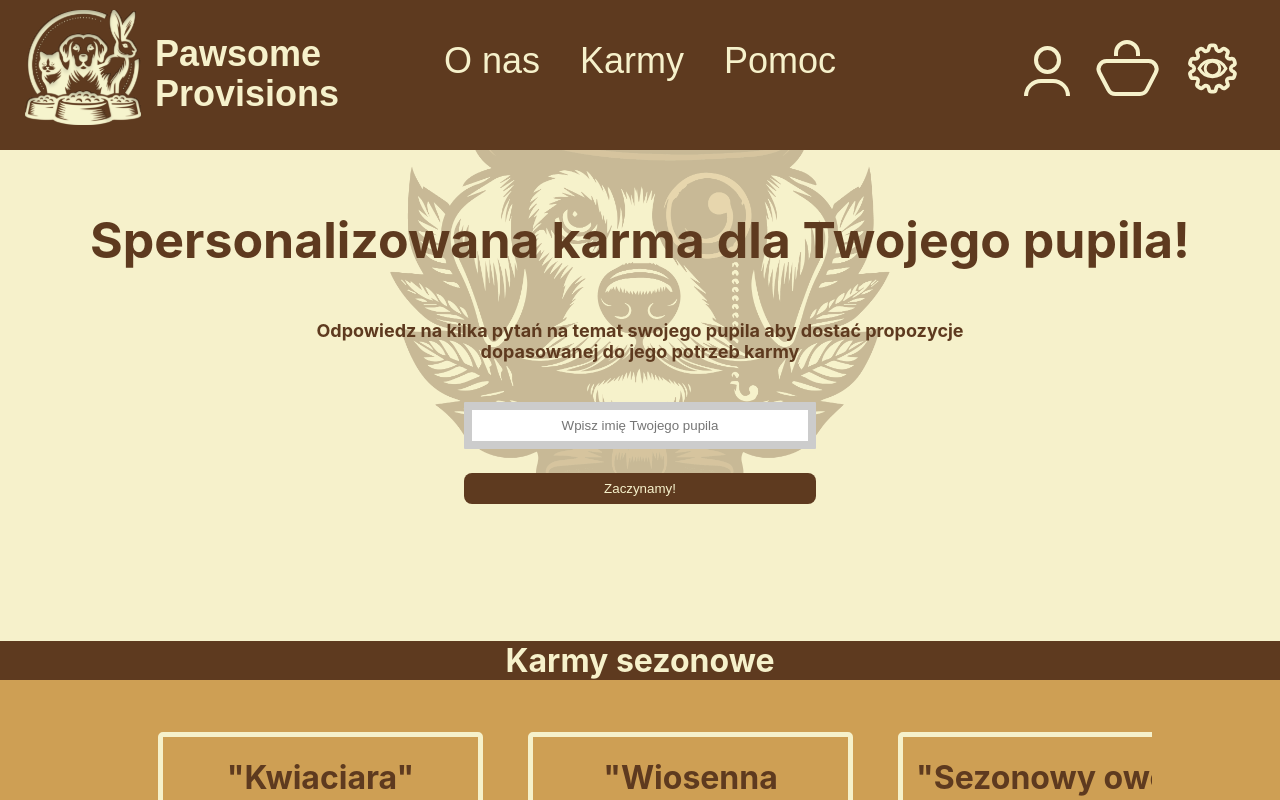
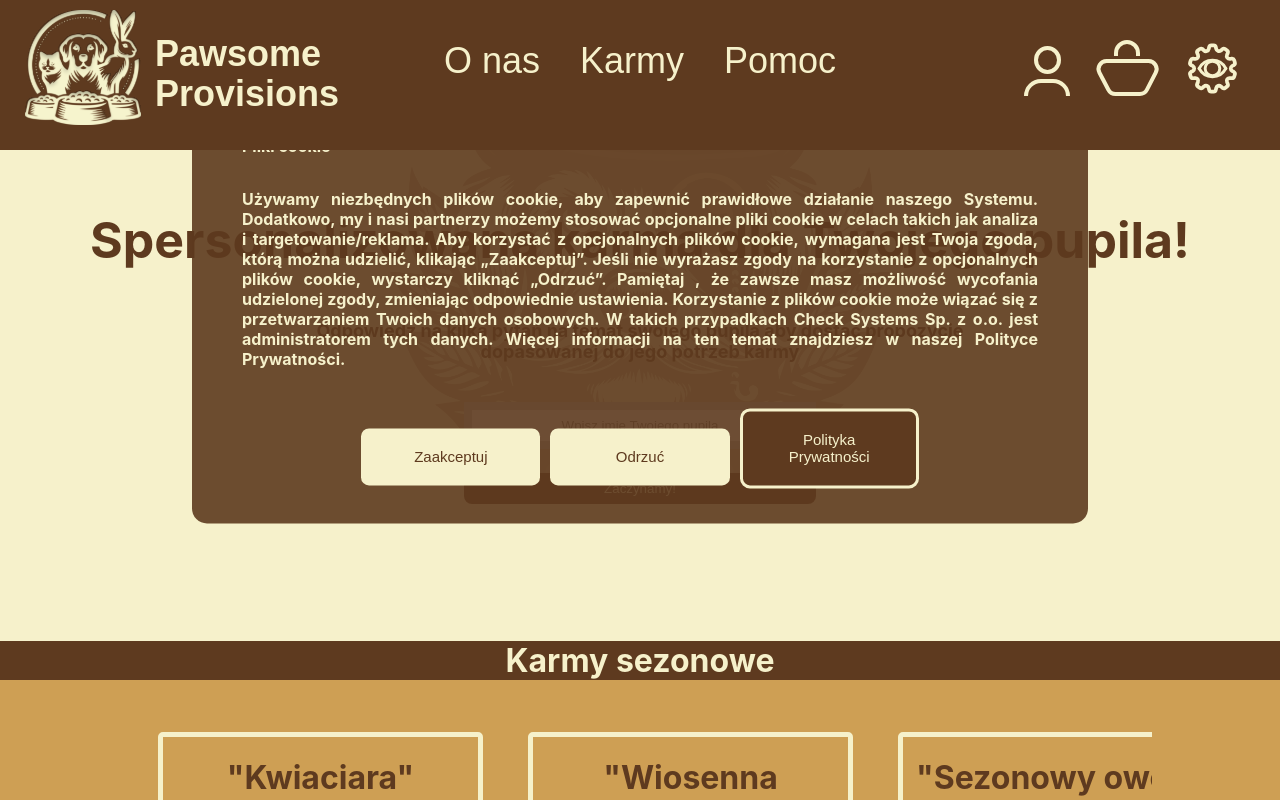
Before and after one commit to Bymbe/GraficyNaNTI, a React (Create React App) app: page / in a window 1280 px wide. Shown: the top 800 px of the page. Built offline with nearby package versions, Linux system fonts and the light colour scheme; a web font is replaced by a local one.

Commit message:
Cookieeeeeeeeeeeeeees

```diff
--- a/src/Pages/Home.js
+++ b/src/Pages/Home.js
@@ -1,4 +1,4 @@
-import React from 'react'
+import React, {useState} from 'react'
 import Pies from "../Assets/piesek.png";
 import Kot from "../Assets/kotek.png";
 import Karma from "../Assets/karma.png";
@@ -7,14 +7,44 @@ import Twitter from "../Assets/Twitter.svg";
 import {Link} from "react-router-dom";
 
 
-function Home() {
+function Home(props) {
+
+    const [Cookie, setCookie] = useState(true);
+
+    const CookieFunction = async ()=> {
+        setCookie(false);
+
+        return;
+    }
 
     return (
 
         <div className="Home">
             <br/><br/><br/><br/><br/><br/>
+            {Cookie ? (
+                <div className="Home-cookies">
+                    <h1>Pliki cookie</h1>
+                    <h2>
+                        Używamy niezbędnych plików cookie, aby zapewnić prawidłowe działanie naszego
+                        Systemu. Dodatkowo, my i nasi partnerzy możemy stosować opcjonalne pliki cookie
+                        w celach takich jak analiza i targetowanie/reklama. Aby korzystać z opcjonalnych
+                        plików cookie, wymagana jest Twoja zgoda, którą można udzielić, klikając
+                        „Zaakceptuj”. Jeśli nie wyrażasz zgody na korzystanie z opcjonalnych
+                        plików cookie, wystarczy kliknąć „Odrzuć”. Pamiętaj
+                        , że zawsze masz możliwość wycofania udzielonej zgody, zmieniając odpowiednie
+                        ustawienia. Korzystanie z plików cookie może wiązać się z przetwarzaniem Twoich
+                        danych osobowych. W takich przypadkach Check Systems Sp. z o.o. jest
+                        administratorem tych danych. Więcej informacji na ten temat znajdziesz w naszej
+                        Polityce Prywatności.</h2>
+                    <button onClick={CookieFunction}>Zaakceptuj</button>
+                    <button onClick={CookieFunction}>Odrzuć</button>
+                    <button onClick={CookieFunction} id="polityka">Polityka Prywatności</button>
+                    <h1></h1>
+                </div>
+            ) : (<div style={{display: "none"}}></div>)}
             <div className="Home-Top">
                 <br/><br/><br/><br/>
+
                 <h1 id="HeaderMain-Home">Spersonalizowana karma dla Twojego pupila!</h1>
                 <h3 id="Header-Home">Odpowiedz na kilka pytań na temat swojego pupila aby dostać propozycje dopasowanej
                     do jego potrzeb karmy </h3>
--- a/src/index.css
+++ b/src/index.css
@@ -940,7 +940,66 @@ Link {
 
 }
 
-
+.Home-cookies{
+  position: fixed;
+  align-items: center;
+
+  height: fit-content;
+  width: 70%;
+  left: 50%;
+  top: 40%;
+  transform: translate(-50%, -50%);
+  background: rgba(94, 58, 31, 0.9);
+
+  border-radius: 15px;
+
+
+
+  z-index: 10;
+}
+
+.Home-cookies h1{
+  display: grid;
+  color: var(--textColorCreamy);
+  text-align: left;
+  margin-left: 50px;
+  margin-top: 20px;
+  font-size: calc(2vh + var(--additionaltextsize));
+  size: 10px;
+  z-index: 10;
+}
+.Home-cookies h2{
+  display: grid;
+  text-align: justify;
+  padding: 20px;
+  margin-left: 30px;
+  margin-right: 30px;
+  color: var(--textColorCreamy);
+  font-size: calc(16px + var(--additionaltextsize));
+  size: 7px;
+  z-index: 10;
+}
+
+.Home-cookies button{
+width: 20%;
+  padding: 20px;
+  margin: 5px;
+  color:#5E3A1F;
+  font-size: calc(15px + var(--additionaltextsize));
+  background: #F6F1CB;
+  z-index: 10;
+}
+
+#polityka{
+  width: 20%;
+  padding: 20px;
+  margin: 5px;
+  color:#F6F1CB;
+  font-size: calc(15px + var(--additionaltextsize));
+  background: #5E3A1F;
+  border-radius: 10px;
+  z-index: 10;
+  border: 3px solid #F6F1CB;}
 
 .Home-Top {
   color: #5E3A1F;
```
